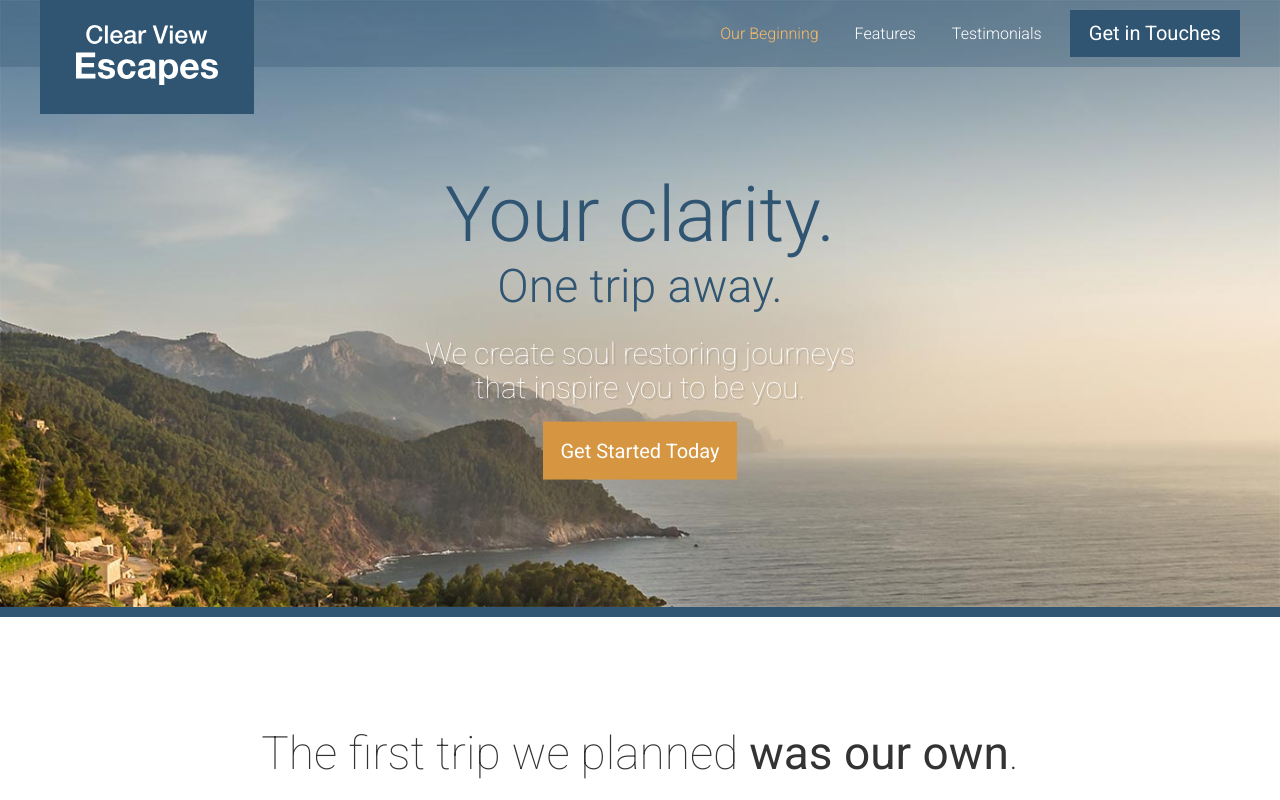
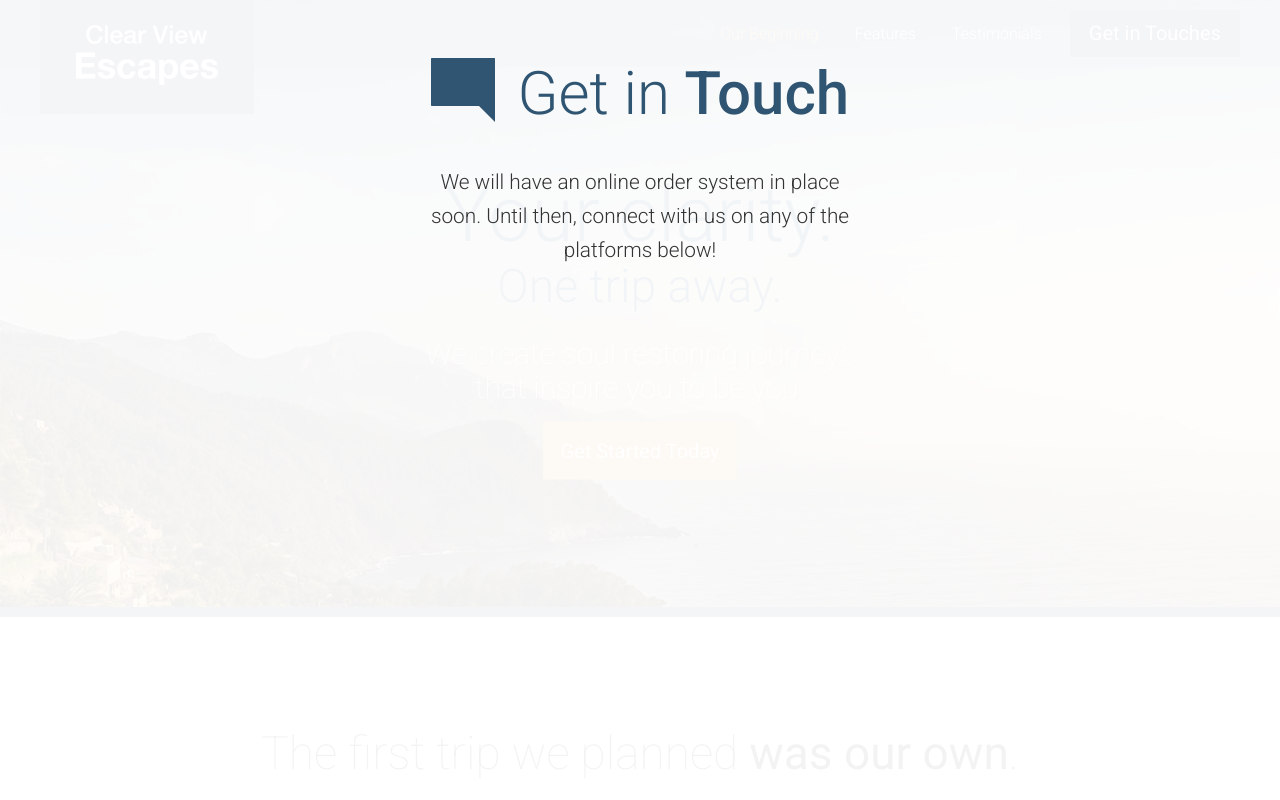
Before and after one commit to esomosierra/Travel-Site, a website: page app/index.html in a window 1280 px wide. Shown: the top 800 px of the page. Drawn offline with Linux system fonts and the light colour scheme.

Commit message:
Modal Overlay part 1.

```diff
--- /dev/null
+++ b/app/assets/css/modules/_modal.css
@@ -0,0 +1,16 @@
+.modal {
+    position: fixed;
+    z-index: 5;
+    background: rgba(255,255,255,.94);
+    top: 0;
+    bottom: 0;
+    left: 0;
+    right: 0;
+
+    &__description {
+        text-align: center;
+        font-size: 1.3rem;
+        font-weight: 300;
+        line-height: 1.65;
+    }
+}
--- a/app/assets/css/modules/_section-title.css
+++ b/app/assets/css/modules/_section-title.css
@@ -13,6 +13,10 @@
 
     &--blue {
         color: $mainBlue;
+    }
+
+    &--less-margin {
+        margin-bottom: 1rem;
     }
 
     &__icon { /* Base: Mobile View. Smaller Screen */
--- a/app/assets/css/modules/_wrapper.css
+++ b/app/assets/css/modules/_wrapper.css
@@ -6,6 +6,10 @@
 
     &--medium {
         max-width: 976px;
+    }
+
+    &--narrow {
+        max-width:470px;
     }
 
     &--no-padding-until-medium {
--- a/app/assets/css/styles.css
+++ b/app/assets/css/styles.css
@@ -15,4 +15,5 @@
 @import 'modules/_site-header';
 @import 'modules/_primary-nav';
 @import 'modules/_reveal-item';
+@import 'modules/_modal';
 @import 'modules/_site-footer';
--- a/app/index.html
+++ b/app/index.html
@@ -172,6 +172,14 @@
         <p><span class="site-footer__text">Copyright &copy; 2016 Clear View Escapes. All rights reserved.</span> <a href="#" class="btn btn--orange">Get in Touch</a></p>
     </div>
   </footer>
+
+  <div class="modal">
+    <h2 class="section-title section-title--blue section-title--less-margin"><img class="section-title__icon" src="assets/images/icons/comment.svg"> Get in <strong>Touch</strong></h2>
+    <div class="wrapper wrapper--narrow">
+        <p class="modal__description">We will have an online order system in place soon. Until then, connect with us on any of the platforms below!</p>
+    </div>
+  </div>
+
   <script src="/temp/scripts/App.js"></script>
 </body>
 </html>
--- a/app/temp/styles/styles.css
+++ b/app/temp/styles/styles.css
@@ -586,6 +586,10 @@ a {
         max-width: 976px;
     }
 
+.wrapper--narrow {
+        max-width:470px;
+    }
+
 .wrapper--no-padding-until-medium {
         padding: 0; /* Base: Mobile View. Smaller Screen*/
     }
@@ -934,6 +938,10 @@ a {
 
 .section-title--blue {
         color: #2f5572;
+    }
+
+.section-title--less-margin {
+        margin-bottom: 1rem;
     }
 
 .section-title__icon { /* Base: Mobile View. Smaller Screen */
@@ -1344,6 +1352,23 @@ a {
                 transform: scale(1);
     }
 
+.modal {
+    position: fixed;
+    z-index: 5;
+    background: rgba(255,255,255,.94);
+    top: 0;
+    bottom: 0;
+    left: 0;
+    right: 0;
+}
+
+.modal__description {
+        text-align: center;
+        font-size: 1.3rem;
+        font-weight: 300;
+        line-height: 1.65;
+    }
+
 .site-footer {
     background-color: #2f5572;
     color: #fff;
```
